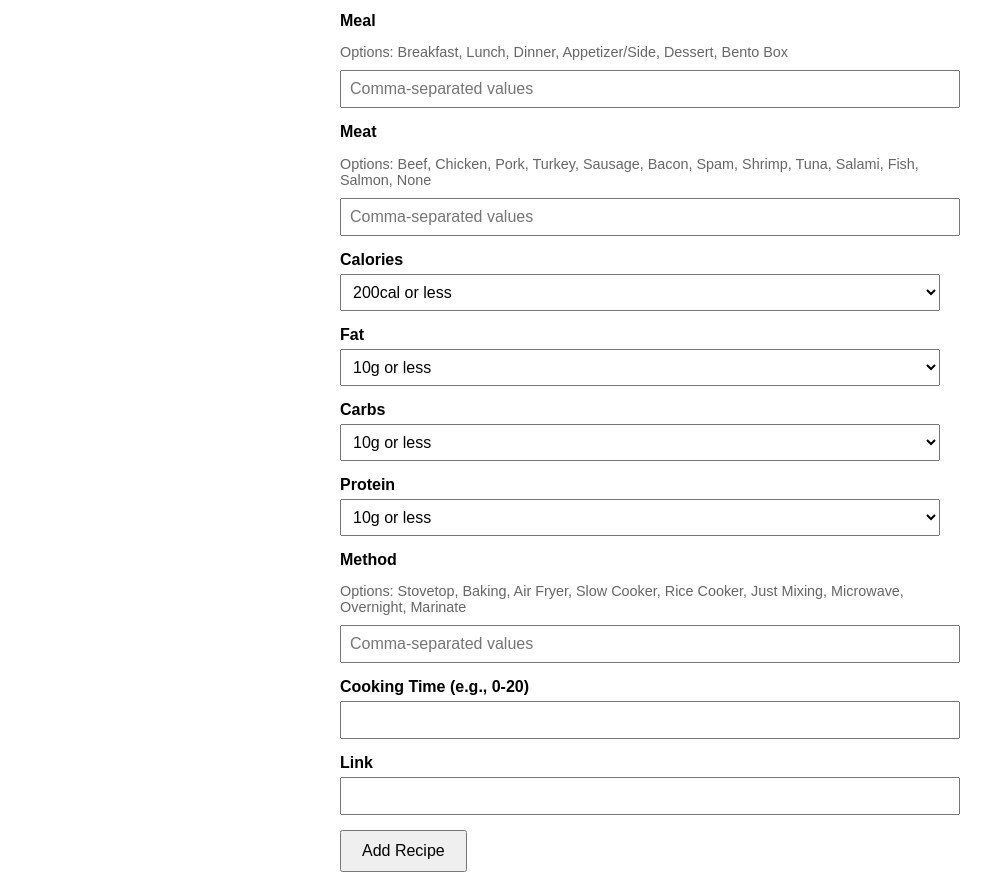
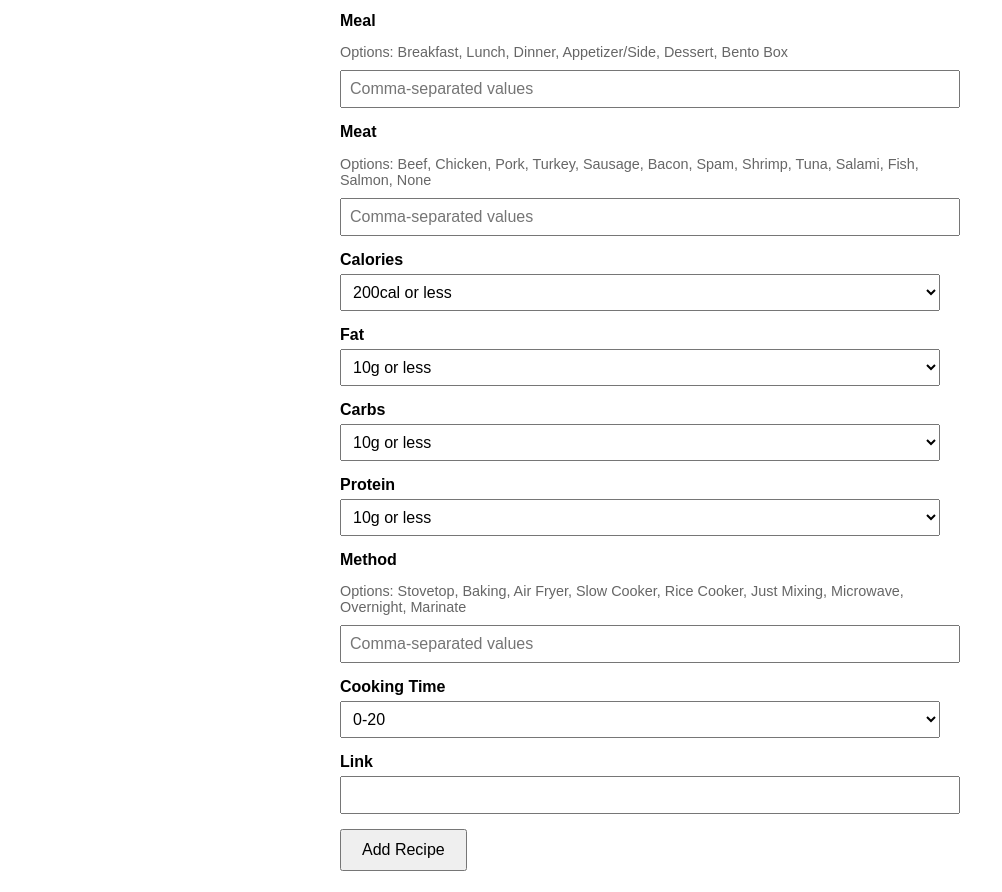
Before and after one commit to lolaphoenix/zachsrecipes.github.io, a plain HTML site: page form.html in a window 1280 px wide. Shown: the part 144-1036 px from the top of the page, without its empty margins (0-1002 px from the left). Drawn offline with Linux system fonts and the light colour scheme.

Commit message:
Update form.html

```diff
--- a/form.html
+++ b/form.html
@@ -71,8 +71,14 @@
     <p class="hint">Options: Stovetop, Baking, Air Fryer, Slow Cooker, Rice Cooker, Just Mixing, Microwave, Overnight, Marinate</p>
     <input type="text" id="method" name="Method" placeholder="Comma-separated values" required>
 
-    <label for="cookingTime">Cooking Time (e.g., 0-20)</label>
-    <input type="text" id="cookingTime" name="CookingTime" required>
+    <label for="cookingTime">Cooking Time</label>
+    <select id="cookingTime" name="CookingTime" required>
+        <option value="0-20">0-20</option>
+        <option value="21-30">21-30</option>
+        <option value="31-40">31-40</option>
+        <option value="41-50">41-50</option>
+        <option value="51-300">51-300</option>
+    </select>
 
     <label for="link">Link</label>
     <input type="url" id="link" name="Link" required>
```
